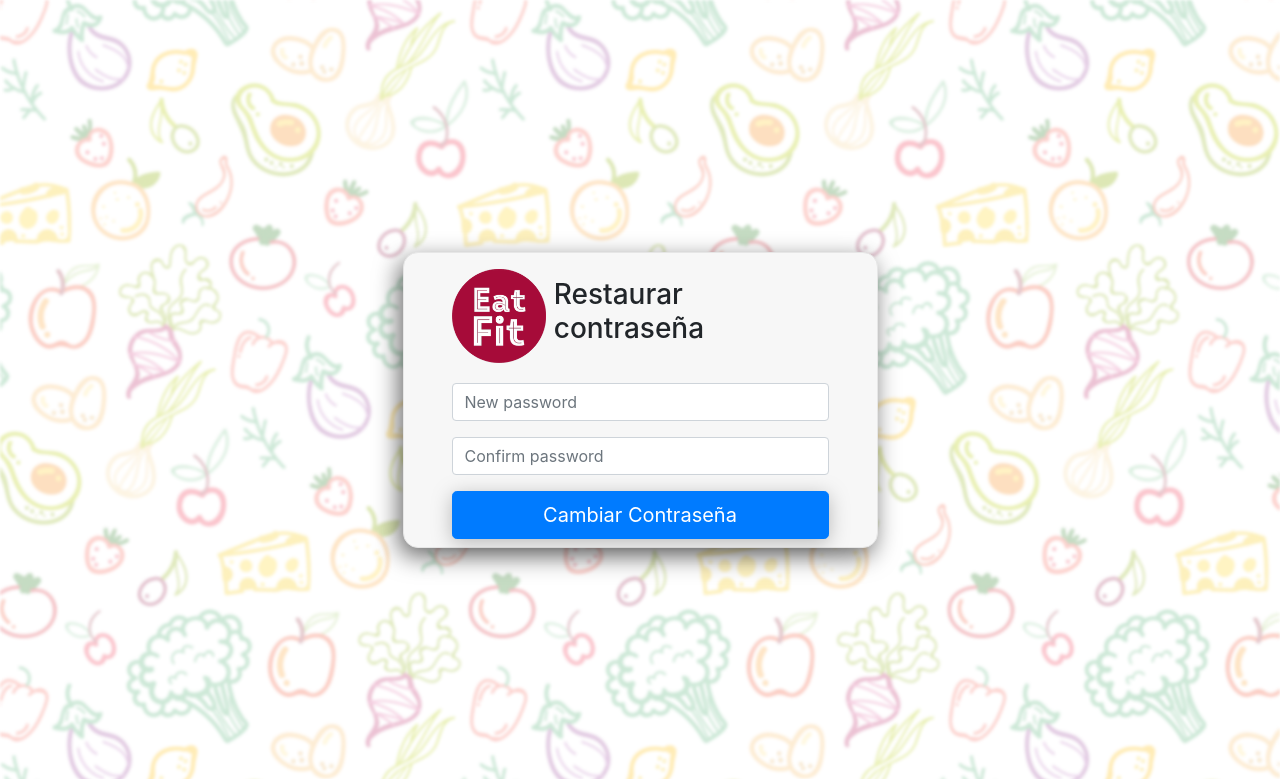
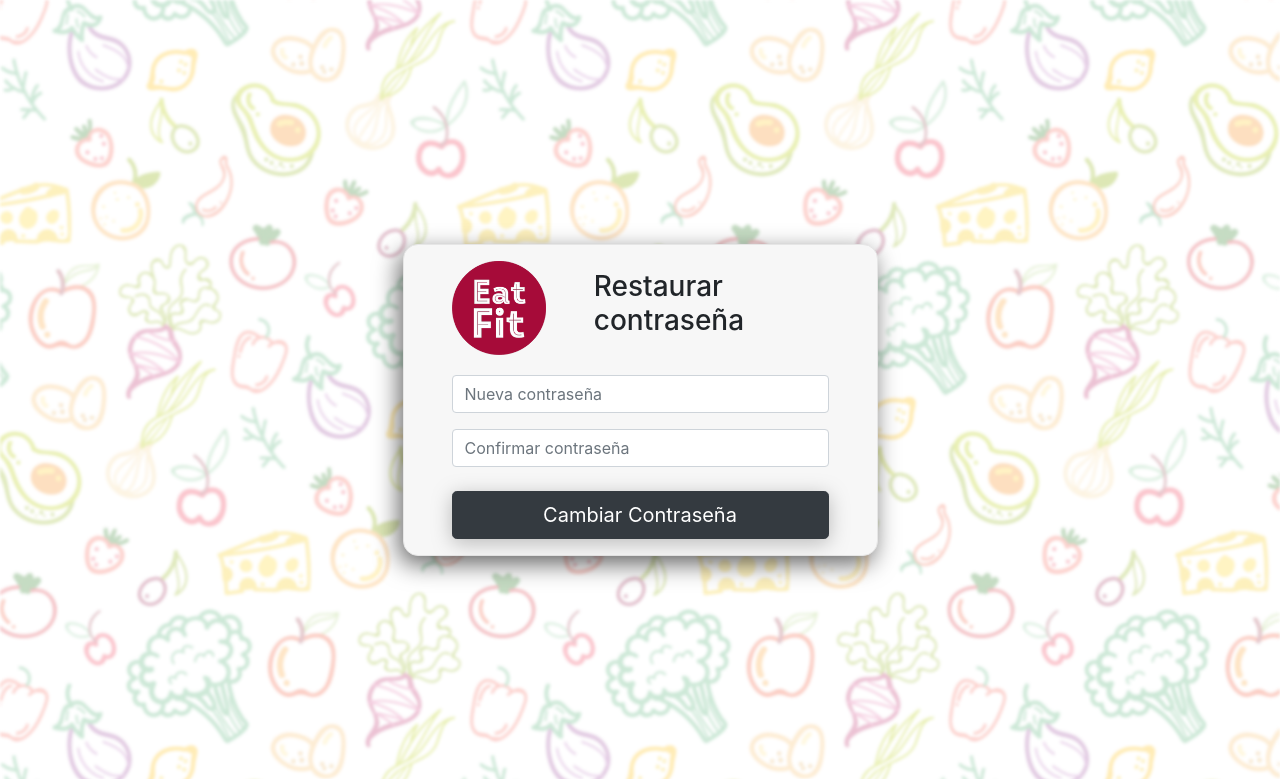
Before and after one commit to Eat-Fit/EatFit-Dev, a Django app: page /reset/1/1 in a window 1280 px wide. Shown: the top 779 px of the page. Run offline with Django 3.2, Linux system fonts and the light colour scheme; some libraries are stand-ins or nearby versions.

Commit message:
change password email funcionando

```diff
--- a/templates/registration/password_reset_confirm.html
+++ b/templates/registration/password_reset_confirm.html
@@ -5,17 +5,17 @@
 {% endblock%}
 
 {% block title %}
-     <h3 class="align-self-center ml-2">Restaurar contraseña</h3>
+     <h3 class="align-self-center ml-5">Restaurar contraseña</h3>
 {% endblock title %}
 
 {% block container %}
     <form method="POST" class="form-signin">
         {% csrf_token %}
         <div class="form-group">
-            <input name="new_password1" class="form-control" placeholder="New password" type="password" id="id_new_password1" required="true">
+            <input name="new_password1" class="form-control" placeholder="Nueva contraseña" type="password" id="id_new_password1" required="true">
         </div>
         <div class="form-group">
-        <input name="new_password2" class="form-control" placeholder="Confirm password" type="text" id="id_new_password2" required="true">
+        <input name="new_password2" class="form-control" placeholder="Confirmar contraseña" type="text" id="id_new_password2" required="true">
         </div>
         {% for field in form %}
             {% for error in field.errors %}
@@ -23,6 +23,6 @@
             {% endfor %}
         {% endfor %}
 
-        <button class="btn btn-lg btn-primary btn-block" type="submit">Cambiar Contraseña</button>
+        <button class="btn btn-lg btn-dark btn-block mt-4 mb-2" type="submit">Cambiar Contraseña</button>
     </form>
 {% endblock container %}
--- a/templates/registration/password_reset_email.html
+++ b/templates/registration/password_reset_email.html
@@ -1,12 +1,12 @@
 {% autoescape off %}
 
-Para iniciar el proceso de reseteo de password de: {{user.email}},
+Para iniciar el proceso de reestablecer tu password de: {{user.email}} - {{user.username}},
 ingresa al enlace de abajo.
 
 {{protocol}}://{{domain}}{% url 'password_reset_confirm' uidb64=uid token=token %}
 
 Si el enlace no te direcciona automaticamente, copia y pega el URL en el navegador.
 
-Utgram Team :)
+Atte. EatFit Team :)
 
 {% endautoescape %}
--- a/templates/registration/password_reset_subject.txt
+++ b/templates/registration/password_reset_subject.txt
@@ -1 +1 @@
-UTGram - Cambio de password
+EatFit - Cambia tu password
```
Also changed, not shown: eatfit/settings.py (+11 -1 lines), db.sqlite3.
